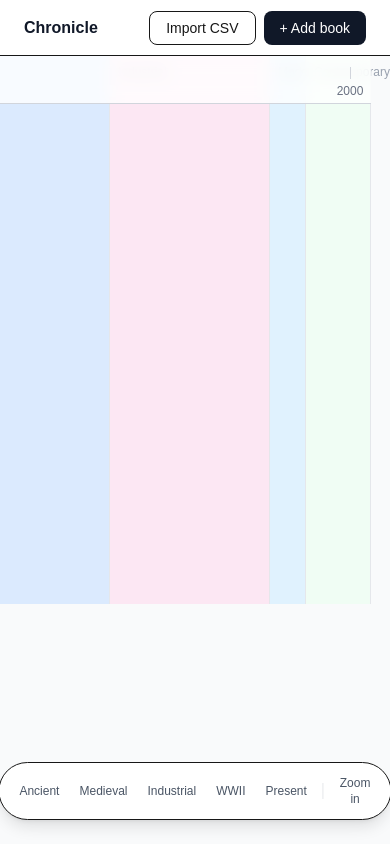
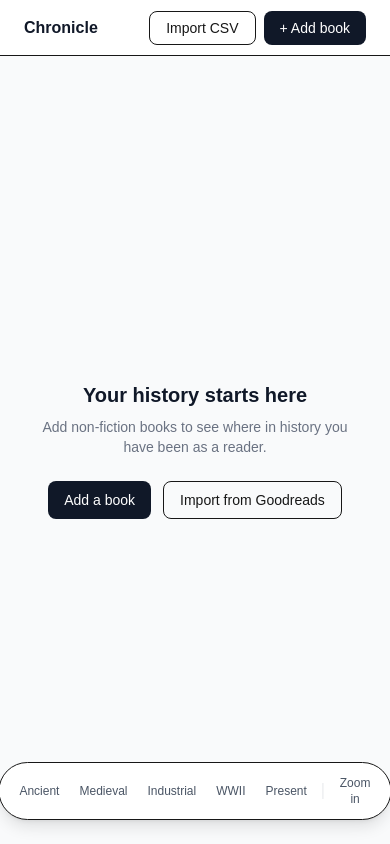
Before and after one commit to holycatfish/chronicle, a Next.js app: page / in a window 390 px wide. Built offline with nearby package versions, Linux system fonts and the light colour scheme.

Commit message:
feat: add empty state and responsive layout for sidebar and detail panel

```diff
--- a/src/app/page.tsx
+++ b/src/app/page.tsx
@@ -61,13 +61,45 @@ export default function Home() {
 
       <Sidebar books={books} onAssignEra={handleAssignEra} />
 
-      <div className="pt-14">
+      {/* Shift content right when sidebar is visible, left when detail panel is open */}
+      <div
+        className="pt-14 transition-all"
+        style={{
+          marginLeft: books.some(b => !b.hasHistoricalEra) ? '14rem' : 0,
+          marginRight: selectedBook ? '20rem' : 0,
+        }}
+      >
+        {books.length === 0 ? (
+          <div className="flex flex-col items-center justify-center min-h-[calc(100vh-3.5rem)] text-center p-8">
+            <h2 className="text-xl font-semibold text-gray-900 mb-2">
+              Your history starts here
+            </h2>
+            <p className="text-gray-500 text-sm mb-6 max-w-sm">
+              Add non-fiction books to see where in history you have been as a reader.
+            </p>
+            <div className="flex gap-3">
+              <button
+                onClick={() => setShowAddModal(true)}
+                className="px-4 py-2 bg-gray-900 text-white text-sm rounded-lg hover:bg-gray-700"
+              >
+                Add a book
+              </button>
+              <button
+                onClick={() => setShowImportModal(true)}
+                className="px-4 py-2 border text-sm rounded-lg hover:bg-gray-50"
+              >
+                Import from Goodreads
+              </button>
+            </div>
+          </div>
+        ) : (
           <Timeline
             books={books}
             zoom={zoom}
             scrollRef={timelineScrollRef}
             onBookClick={handleBookClick}
           />
+        )}
       </div>
 
       {selectedBook && (
```
Lines whose indentation alone changed are shown as unchanged.
